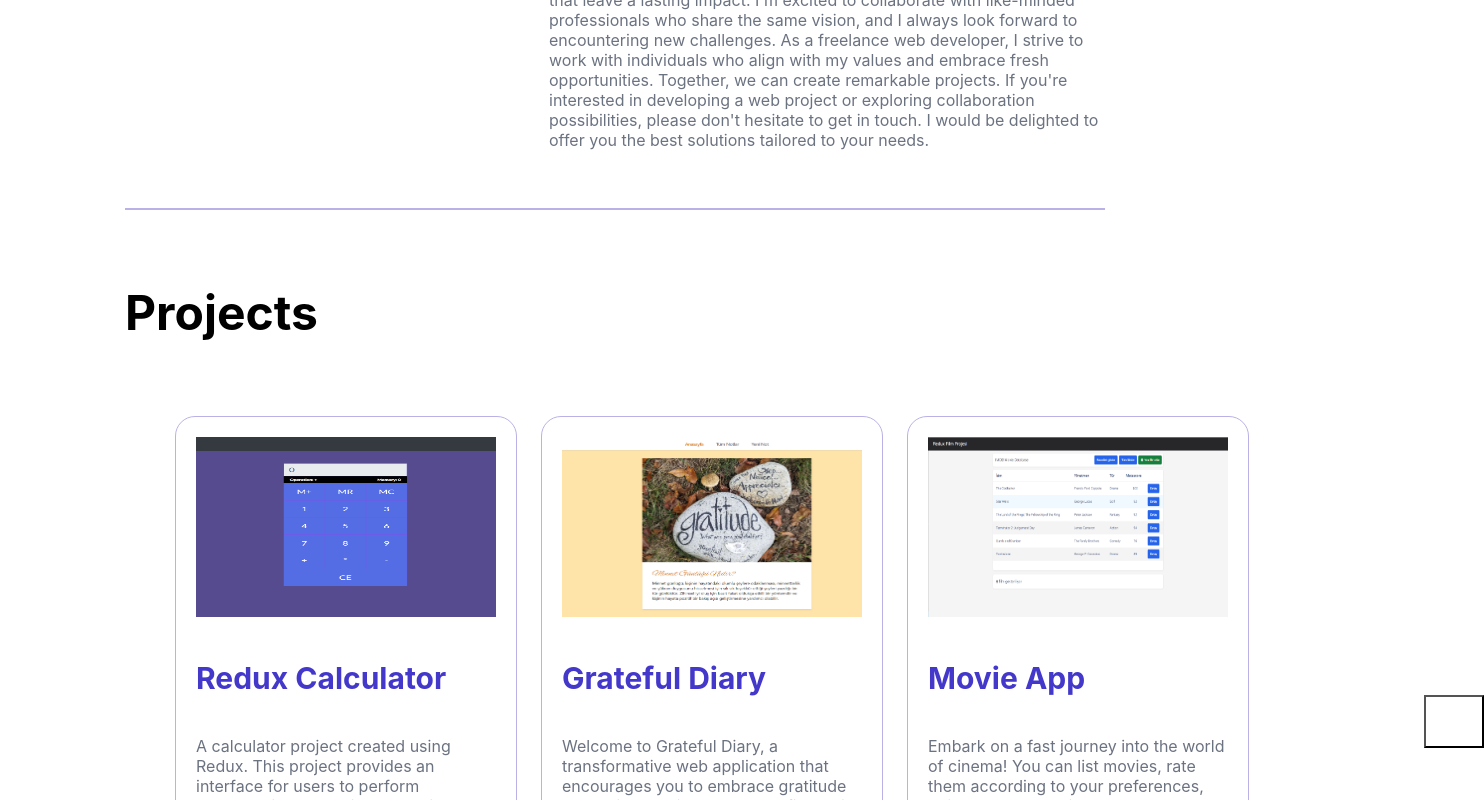
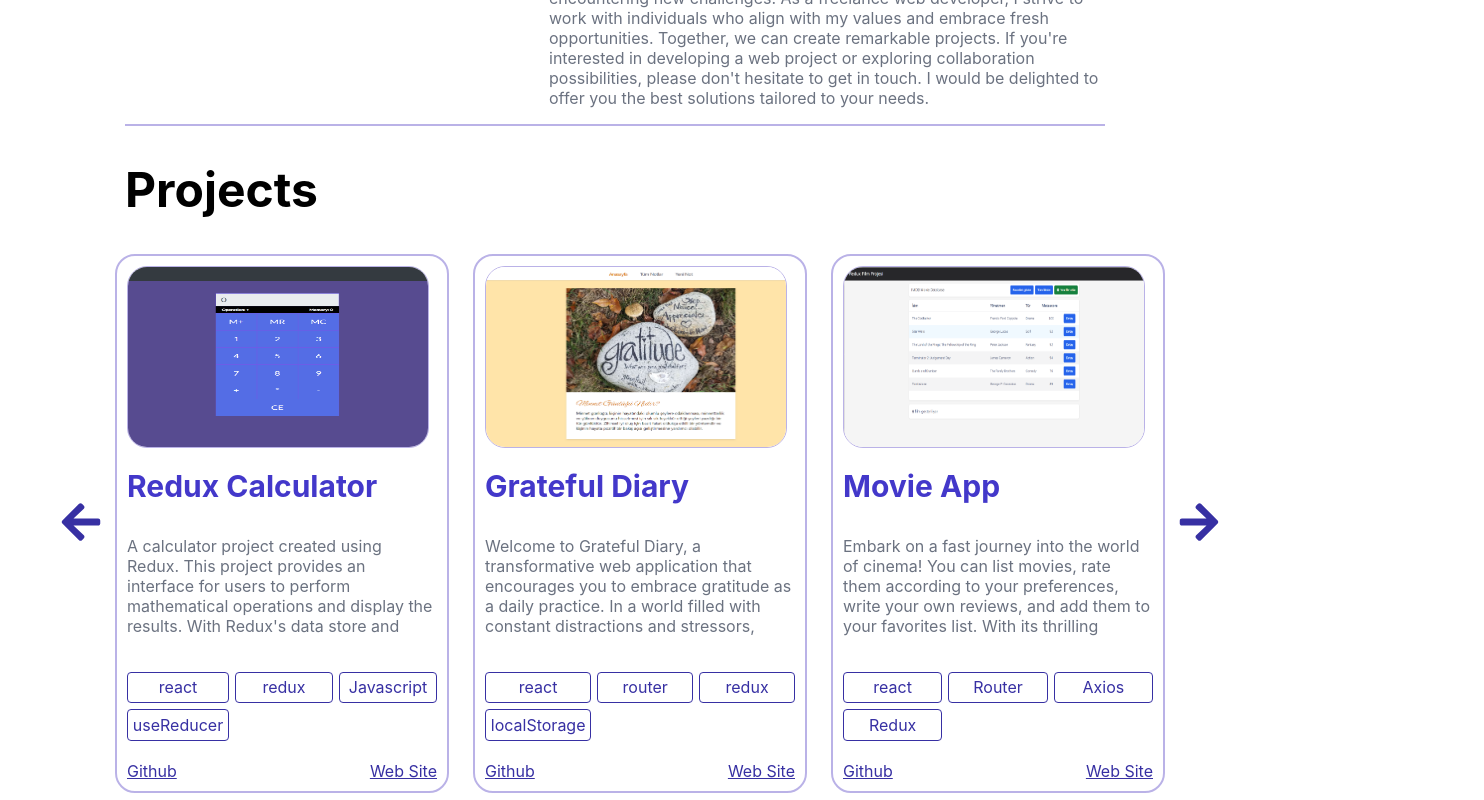
Before and after one commit to hosak94/my-web-page, a React (Create React App) app: page / in a window 1280 px wide. Shown: the part 2760-3560 px from the top of the page, 1484 px wide, since content can reach past the window. Built offline with nearby package versions, Linux system fonts and the light colour scheme.

Commit message:
project list buttons added

```diff
--- a/src/App.js
+++ b/src/App.js
@@ -1,4 +1,4 @@
-import "./App.css";
+import "./styles/App.css";
 import Header from "./components/Header";
 import Footer from "./components/Footer";
 import Navbar from "./components/Navbar";
--- a/src/components/Profile.js
+++ b/src/components/Profile.js
@@ -41,7 +41,7 @@ export default function Profile() {
           </div>
           <div className="about-me">
             <h3>{t("about_me_tag")}</h3>
-            <div>
+            <div className="about-me-scroll">
               <p>{t("about_me_p1")}</p>
               <p>{t("about_me_p2")}</p>
             </div>
--- a/src/components/Projects.js
+++ b/src/components/Projects.js
@@ -11,32 +11,30 @@ export default function Projects() {
   const { t } = useTranslation();
 
   const handlePreviousProject = () => {
-    setCurrentProjectIndex((prevIndex) => prevIndex - 1);
+    setCurrentProjectIndex((prevIndex) =>
+      prevIndex === 0 ? projectData.length - 1 : prevIndex - 1
+    );
   };
 
   const handleNextProject = () => {
-    setCurrentProjectIndex((prevIndex) => prevIndex + 1);
+    setCurrentProjectIndex((prevIndex) => (prevIndex + 1) % projectData.length);
   };
 
-  const displayedProjects = projectData.slice(
-    currentProjectIndex,
-    currentProjectIndex + 3
-  );
-
-  const showPreviousButton = currentProjectIndex !== 0;
-  const showNextButton = currentProjectIndex + 3 < projectData.length;
+  const displayedProjects = [
+    projectData[currentProjectIndex],
+    projectData[(currentProjectIndex + 1) % projectData.length],
+    projectData[(currentProjectIndex + 2) % projectData.length],
+  ];
 
   return (
     <Element name="projectsScroll" className="projects-container">
       <h2>{t("projects")}</h2>
       <div className="project-border">
-        {showPreviousButton && (
         <div>
           <button className="previous-button" onClick={handlePreviousProject}>
             <FaArrowLeft />
           </button>
         </div>
-        )}
 
         <div className="projects">
           {displayedProjects.map((project) => (
@@ -45,8 +43,10 @@ export default function Projects() {
                 src={`${process.env.PUBLIC_URL}/project-photo/${project.projectImg}`}
                 alt={t(project.projectName)}
               />
+              <div className="project-description">
                 <h4>{t(project.projectName)}</h4>
                 <p>{t(project.projectDescription)}</p>
+              </div>
               <div className="project-features">
                 {project.projectSkill.map((skill) => (
                   <span key={skill}>{skill}</span>
@@ -59,13 +59,12 @@ export default function Projects() {
             </div>
           ))}
         </div>
-        {showNextButton && (
+
         <div>
           <button className="next-button" onClick={handleNextProject}>
             <FaArrowRight />
           </button>
         </div>
-        )}
       </div>
     </Element>
   );
--- a/src/data/projects.data.js
+++ b/src/data/projects.data.js
@@ -24,7 +24,7 @@ export const projectData = [
     gitHub: "https://github.com/hosak94/fsweb-s10g2-redux-filmler",
   },
   {
-    projectName: "Movie List",
+    projectName: "Favorite Movie List",
     projectImg: "MovieList.png",
     projectDescription:
       "A simple, customizable, minimal setup cookie plugin that allows your users to select which cookies to accept or decline. This was created with vanilla JS, SCSS and Parcel Bundler and is available as a NPM package and the git repository makes any type of customization to code and themes possible.",
--- a/src/index.js
+++ b/src/index.js
@@ -1,6 +1,6 @@
 import React, { Suspense } from "react";
 import { createRoot } from "react-dom/client";
-import "./index.css";
+import "./styles/index.css";
 import App from "./App";
 import "./i18next";
 
--- a/src/styles/profile.css
+++ b/src/styles/profile.css
@@ -51,6 +51,13 @@
     display: flex;
     flex-direction: column;
     color: var(--body_profile_info);
+  }
+  .about-me {
+    padding-bottom: 40px;
+  }
+  .about-me-scroll {
+    overflow-x: scroll;
+    height: 250px;
   }
   .about-me h3 {
     color: var(--body_profile_h3);
--- a/src/styles/projects.css
+++ b/src/styles/projects.css
@@ -5,6 +5,7 @@
   --body_projects_span: #3730a3;
   --body_projects_span_bg: white;
   --body_projects_link: #3730a3;
+  --body_projects_button: #3730a3;
 }
 [data-theme="dark"] {
   --body_projects_h2: #aebccf;
@@ -13,37 +14,41 @@
   --body_projects_span: #8f88ff;
   --body_projects_span_bg: #383838;
   --body_projects_link: #e1e1ff;
+  --body_projects_button: white;
 }
 @media (min-width: 319px) and (max-width: 480px) {
   .projects-container {
-    padding: 20px;
     background-color: var(--body_background);
+    padding-top: 2.438rem;
   }
-
   .projects-container h2 {
+    text-align: center;
     font-size: 48px;
     font-weight: bold;
     line-height: 48px;
     color: var(--body_projects_h2);
-    text-align: center;
+  }
+  .project-border {
+    display: flex;
+    flex-direction: row;
+    align-items: center;
   }
   .projects {
-    width: 100%;
+    display: flex;
+    flex-direction: row;
+    gap: 10px;
     height: 600px;
-    overflow-x: scroll;
-    display: flex;
-    gap: 30px;
+  }
+  .projects-info {
+    border: 2px solid #bab2e7;
+    padding: 10px;
+    border-radius: 20px;
   }
 
-  .projects-info {
-    display: inline-block;
-    width: 300px;
-
-    border: 1px solid #ccc;
-  }
   .projects-info img {
-    width: 250px;
-    height: 200px;
+    width: 150px;
+    height: 100px;
+    border: 1px solid #bab2e7;
   }
   .projects-info h4 {
     font-size: 30px;
@@ -52,11 +57,10 @@
   .projects-info p {
     color: var(--body_projects_p);
     white-space: wrap;
-    height: 100px;
+    height: 120px;
     overflow-y: scroll;
   }
   .project-features {
-    padding: 10px;
     display: grid;
     grid-template-columns: repeat(2, 1fr);
     grid-gap: 6px;
@@ -78,33 +82,24 @@
   .project-link {
     display: flex;
     flex-direction: row;
-    justify-content: center;
-    gap: 50px;
-    padding: 10px;
-    margin-bottom: 8.125rem;
+    justify-content: space-between;
+    padding-top: 2rem;
   }
   .project-link a {
     color: var(--body_projects_link);
   }
   .previous-button,
   .next-button {
-    position: absolute;
-    top: 2800px;
-    transform: translateY(-50%);
-    padding: 8px;
+    border: none;
     background-color: transparent;
-    border: none;
-    color: #fff;
-    font-weight: bold;
     cursor: pointer;
   }
 
-  .previous-button {
-    left: 0;
-  }
-
-  .next-button {
-    right: 0;
+  .previous-button svg,
+  .next-button svg {
+    width: 30px;
+    height: 30px;
+    fill: var(--body_projects_button);
   }
 }
 
@@ -114,7 +109,7 @@
 @media (min-width: 1201px) and (max-width: 1600px) {
   .projects-container {
     background-color: var(--body_background);
-    padding-top: 2.438rem;
+    padding-top: 0.1px;
   }
   .projects-container h2 {
     padding: 0 10.938rem 0 7.813rem;
@@ -126,41 +121,54 @@
   .project-border {
     display: flex;
     flex-direction: row;
+    justify-content: space-around;
     align-items: center;
     padding-bottom: 50px;
     padding-left: 50px;
     padding-right: 50px;
   }
   .projects {
-    padding: 2.438rem 10.938rem 0 7.813rem;
     display: flex;
     flex-direction: row;
     gap: 1.5rem;
-    height: 650px;
   }
   .projects-info {
-    border: 1px solid #bab2e7;
-    padding: 20px;
+    width: 310px;
+    border: 2px solid #bab2e7;
+    padding: 10px;
     border-radius: 20px;
+    display: flex;
+    flex-direction: column;
+    gap: 20px;
+  }
+  .project-description {
+    display: flex;
+    flex-direction: column;
+    gap: 16px;
   }
 
   .projects-info img {
-    width: 18.75rem;
-    height: 11.25rem;
+    width: 300px;
+    height: 180px;
+    border-radius: 20px;
+    border: 1px solid #bab2e7;
   }
   .projects-info h4 {
+    margin: 0;
+    padding: 0;
     font-size: 30px;
     color: var(--body_projects_h4);
   }
   .projects-info p {
     color: var(--body_projects_p);
+    overflow-y: scroll;
+    height: 100px;
   }
   .project-features {
     display: grid;
     grid-template-columns: repeat(3, 1fr);
     grid-gap: 6px;
     grid-auto-flow: dense;
-    width: 230px;
   }
   .project-features span {
     display: flex;
@@ -178,14 +186,13 @@
     display: flex;
     flex-direction: row;
     justify-content: space-between;
-    margin-top: 1rem;
-    padding-bottom: 8.125rem;
   }
   .project-link a {
     color: var(--body_projects_link);
   }
   .previous-button,
   .next-button {
+    border: none;
     background-color: transparent;
     cursor: pointer;
   }
@@ -194,49 +201,73 @@
   .next-button svg {
     width: 44px;
     height: 44px;
-    fill: white;
+    fill: var(--body_projects_button);
   }
 }
 
 @media (min-width: 1601px) {
   .projects-container {
-    padding: 2.438rem 10.938rem 0 7.813rem;
     background-color: var(--body_background);
+    padding-top: 0.1px;
   }
   .projects-container h2 {
+    padding: 0 10.938rem 0 7.813rem;
     font-size: 48px;
     font-weight: bold;
     line-height: 48px;
     color: var(--body_projects_h2);
   }
+  .project-border {
+    display: flex;
+    flex-direction: row;
+    justify-content: space-around;
+    align-items: center;
+    padding-bottom: 50px;
+    padding-left: 50px;
+    padding-right: 50px;
+  }
   .projects {
-    display: grid;
-    grid-template-columns: repeat(3, 1fr);
-    grid-auto-rows: auto;
-    gap: 7.5rem;
+    display: flex;
+    flex-direction: row;
+    gap: 1.5rem;
   }
-
-  .projects-info:last-child {
-    grid-column-end: span 1;
+  .projects-info {
+    width: 310px;
+    border: 2px solid #bab2e7;
+    padding: 10px;
+    border-radius: 20px;
+    display: flex;
+    flex-direction: column;
+    gap: 20px;
+  }
+  .project-description {
+    display: flex;
+    flex-direction: column;
+    gap: 16px;
   }
 
   .projects-info img {
-    width: 18.75rem;
-    height: 11.25rem;
+    width: 300px;
+    height: 180px;
+    border-radius: 20px;
+    border: 1px solid #bab2e7;
   }
   .projects-info h4 {
+    margin: 0;
+    padding: 0;
     font-size: 30px;
     color: var(--body_projects_h4);
   }
   .projects-info p {
     color: var(--body_projects_p);
+    overflow-y: scroll;
+    height: 100px;
   }
   .project-features {
     display: grid;
     grid-template-columns: repeat(3, 1fr);
     grid-gap: 6px;
     grid-auto-flow: dense;
-    width: 230px;
   }
   .project-features span {
     display: flex;
@@ -254,10 +285,21 @@
     display: flex;
     flex-direction: row;
     justify-content: space-between;
-    margin-top: 1rem;
-    margin-bottom: 8.125rem;
   }
   .project-link a {
     color: var(--body_projects_link);
   }
+  .previous-button,
+  .next-button {
+    border: none;
+    background-color: transparent;
+    cursor: pointer;
+  }
+
+  .previous-button svg,
+  .next-button svg {
+    width: 44px;
+    height: 44px;
+    fill: var(--body_projects_button);
+  }
 }
--- a/src/styles/skills.css
+++ b/src/styles/skills.css
@@ -72,7 +72,6 @@
   }
   .skill-bottomline {
     border: 1px solid #bab2e7;
-    margin-top: 2.625rem;
   }
 }
 
```
Also changed, not shown: src/styles/App.css (line endings or trailing spaces), src/styles/index.css (renamed from src/index.css). Lines whose indentation alone changed are shown as unchanged.
